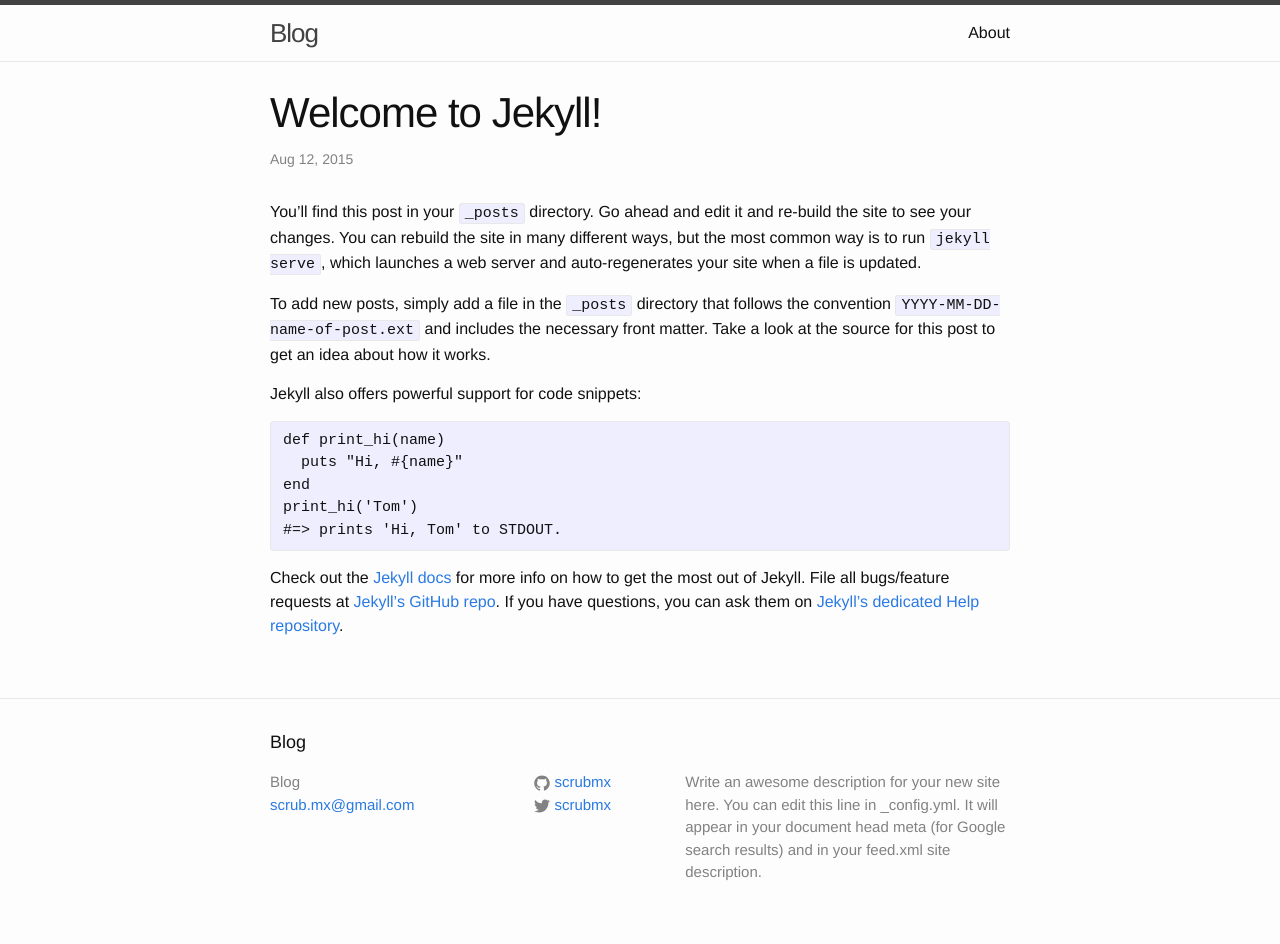
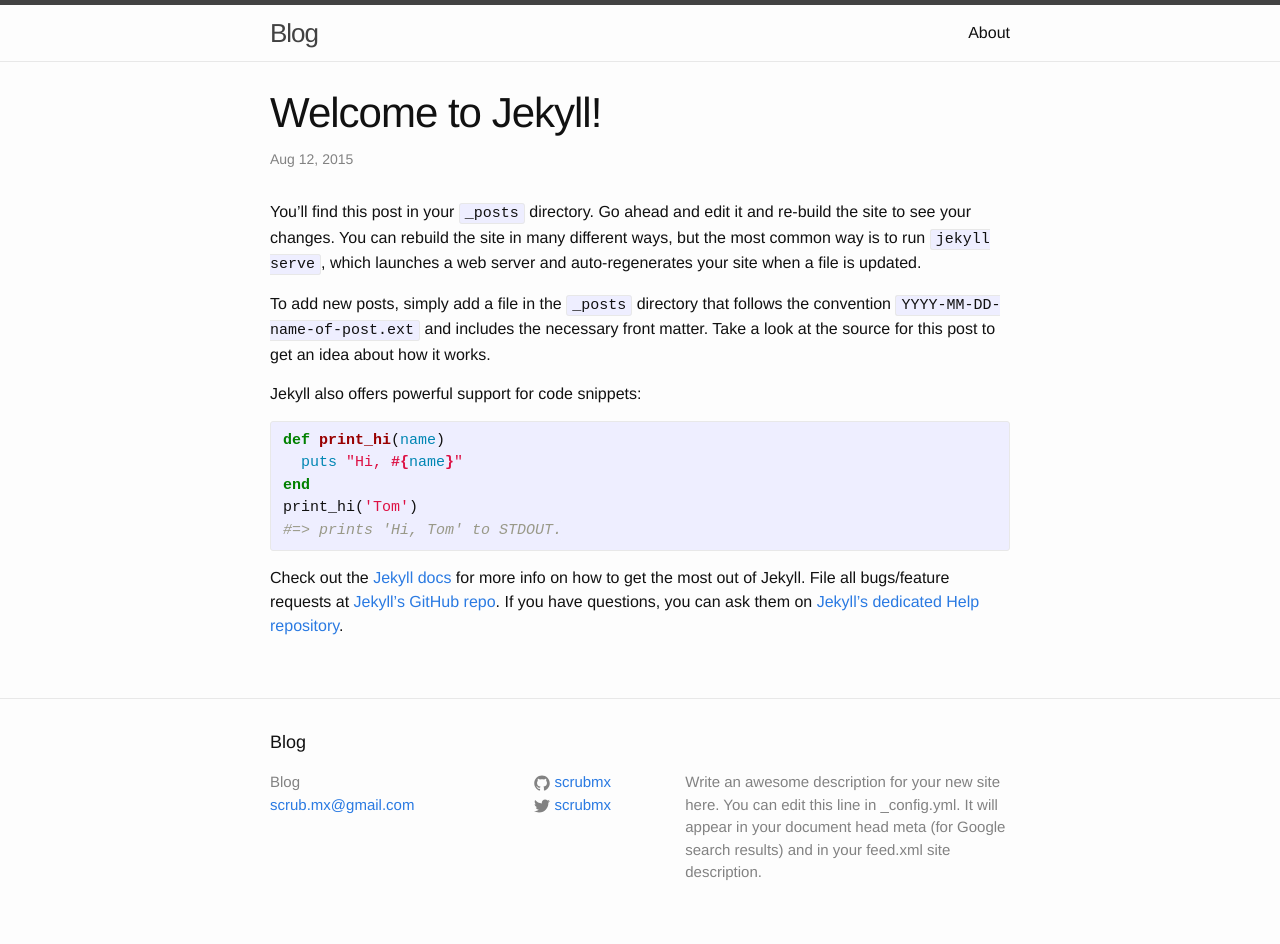
Before and after one commit to scrubmx/scrubmx.github.io, a Jekyll site: the page built from _posts/2015-08-12-welcome-to-jekyll.markdown, in a window 1280 px wide. Built offline with Jekyll 4.4.1, drawn with Linux system fonts in a browser that asks for light colours; Markdown is read by kramdown in place of the engine named in the settings.

Commit message:
changed stuff

```diff
--- a/_posts/2015-08-12-welcome-to-jekyll.markdown
+++ b/_posts/2015-08-12-welcome-to-jekyll.markdown
@@ -10,7 +10,7 @@
 
 Jekyll also offers powerful support for code snippets:
 
-{% highlight pygments %}
+{% highlight ruby %}
 def print_hi(name)
   puts "Hi, #{name}"
 end
```
